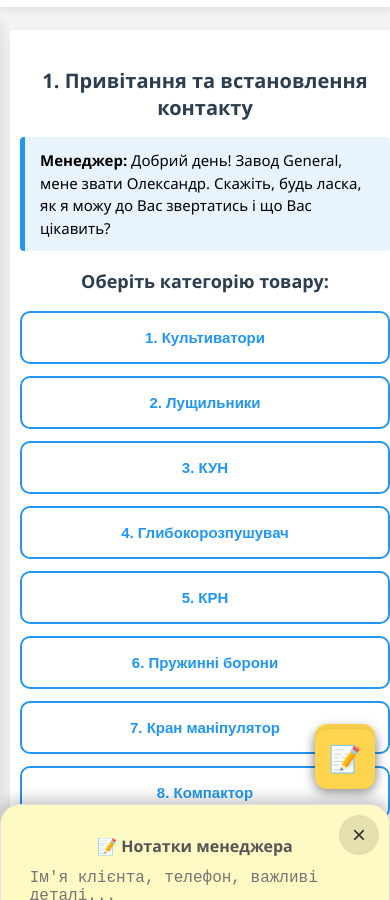
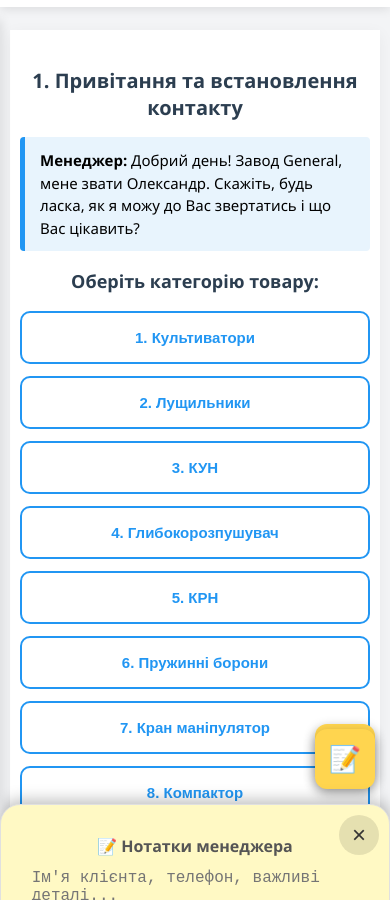
Before and after one commit to kintseman-cmd/gm-project1.0, a plain HTML site: page gm-script.html in a window 390 px wide. Shown: the part 40-940 px from the top of the page. Drawn offline with Linux system fonts and the light colour scheme.

Commit message:
виправив моб. версію. сторінки скриптів

```diff
--- a/gm-script.html
+++ b/gm-script.html
@@ -13,6 +13,15 @@
         .mt-4 { margin-top: 1rem; }
 
         body { font-family: 'Segoe UI', Tahoma, Geneva, Verdana, sans-serif; background-color: #f3f4f6; padding-top: 60px; margin: 0; display: flex; padding: 60px 20px 20px; touch-action: manipulation; }
+
+        html, body {
+            overflow-x: hidden;
+            max-width: 100%;
+        }
+
+        *, *::before, *::after {
+            box-sizing: border-box;
+        }
 
         /* Prevent text selection on double-tap to zoom */
         html {
@@ -585,8 +594,13 @@
         text-align: center;
         overflow-x: hidden;
         width: 100%;
-        max-width: 100vw;
+        max-width: 100%;
         margin: 0;
+    }
+
+    /* Приховуємо «стрілку» нотатника, яка виступає за край екрана та дає горизонтальний скрол */
+    .notepad-toggle-arrow {
+        display: none !important;
     }
 
     /* --- Нотатник --- */
@@ -672,6 +686,11 @@
         width: calc(100% - 20px);
         max-width: none;
         margin: 0 10px;
+    }
+
+    /* На мобільному `.btn { margin: 0 10px; }` затирає вертикальні відступи у `.btn-photo` */
+    .btn.btn-photo {
+        margin: 10px 10px;
     }
 
     /* --- Кнопка ТТХ --- */
```
